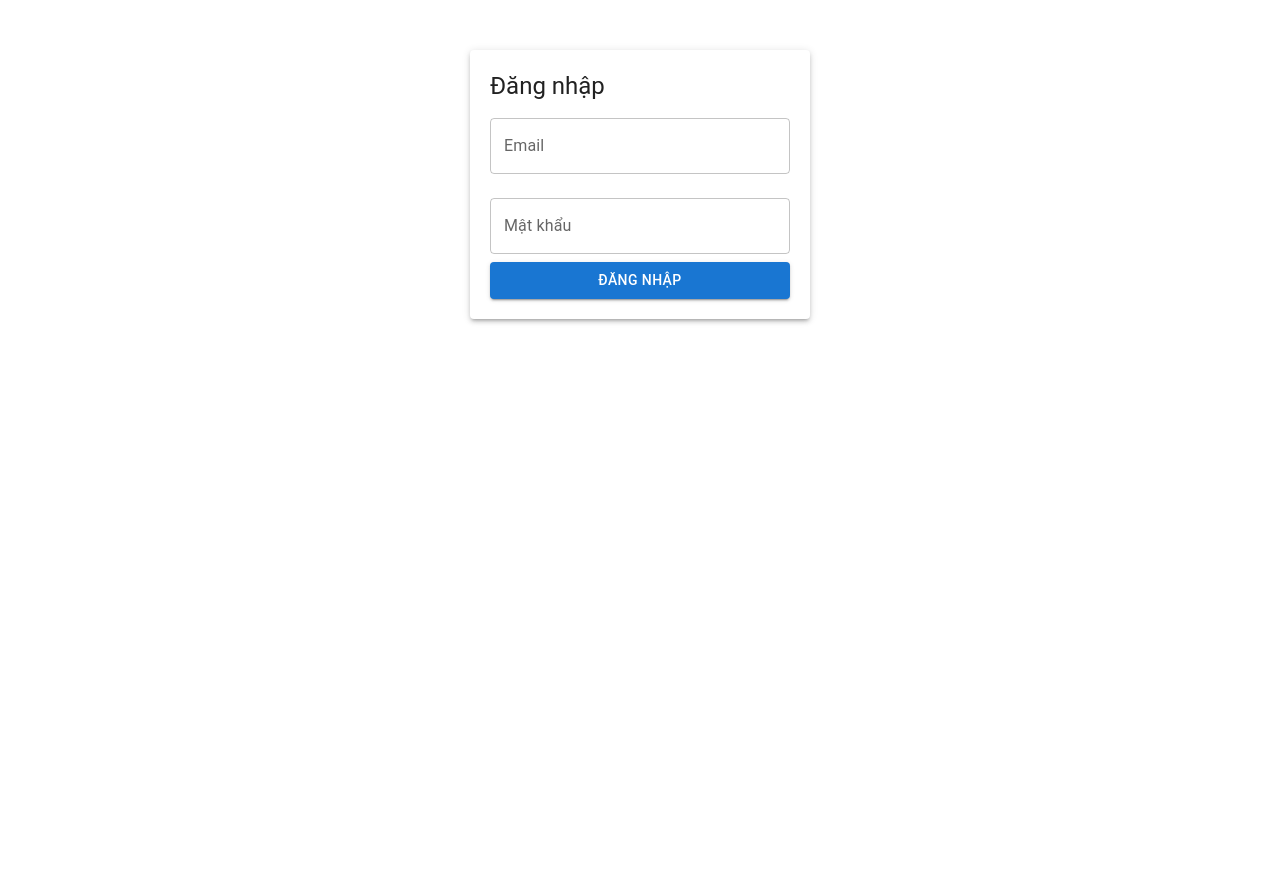
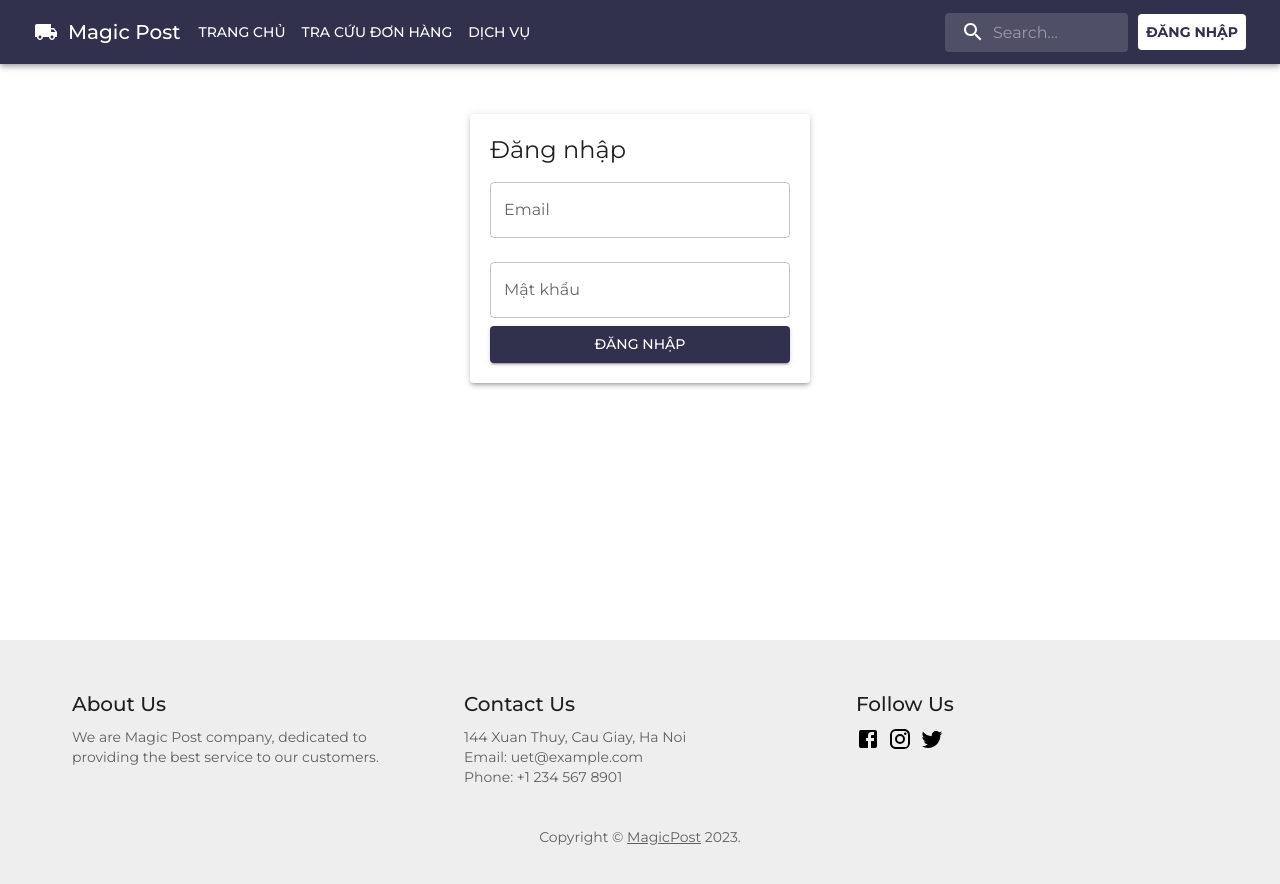
Before and after one commit to hai2k2yt/magic-post-admin, a React (Create React App) app: page /login in a window 1280 px wide. Shown: the top 884 px of the page. Before the commit the page ends 800 px from the top, so only its background shows below. Built offline with nearby package versions, Linux system fonts and the light colour scheme.

Commit message:
change home page and login page

```diff
--- a/src/component/layout/Footer.js
+++ b/src/component/layout/Footer.js
@@ -16,6 +16,7 @@ export default function Footer() {
             ? theme.palette.grey[200]
             : theme.palette.grey[800],
         p: 6,
+
       }}
     >
       <Container maxWidth="lg">
--- a/src/component/layout/Header.js
+++ b/src/component/layout/Header.js
@@ -1,48 +1,45 @@
 import { ThemeProvider } from '@emotion/react';
-import { Box, Typography } from '@mui/material'
+import { Box, Typography, Button } from '@mui/material'
 import { Grid } from '@mui/material'
 import { createTheme } from '@mui/material/styles'
 import { styled } from '@mui/material/styles'
 import Grow from '@mui/material/Grow';
-import React from 'react'
+import React, { useState } from 'react'
 import headerPic from '../../asset/headerPic.svg'
+import deliveryBody from '../../asset/deliveryBody.svg'
+import { FormControl, InputAdornment, OutlinedInput } from '@mui/material';
 const Item = styled(Box)(({ theme }) => ({
   padding: theme.spacing(2),
-  marginTop: theme.spacing(5),
+  marginTop: theme.spacing(10),
   marginBottom: theme.spacing(5),
   marginRight: theme.spacing(5),
-  marginLeft: theme.spacing(5)
+  marginLeft: theme.spacing(5),
+  [theme.breakpoints.up('md')]: {
+    marginLeft: theme.spacing(2),
+    marginRight: theme.spacing(2),
+  },
+  [theme.breakpoints.down('md')]: {
+    marginTop: theme.spacing(3),
+    marginLeft: theme.spacing(3),
+    marginRight: theme.spacing(3),
+  }
 
 }));
+const handleCheckOrderCode = (event) => {
+  {/*xử lý tra cứu đơn hàng tại đây*/ }
+}
 const theme = createTheme({
   typography: {
     "fontFamily": '"Montserrat", "sans-serif"',
     h3: {
-      fontSize: '2rem',
-      '@media (min-width: 680px)': {
-        fontSize: '2.5rem',
-      },
-      '@media (min-width:960px)': {
-        fontSize: '3rem',
-      },
+      fontSize: '2.2rem',
     },
     h5: {
       fontSize: '1rem',
-      '@media (min-width: 680px)': {
-        fontSize: '1.5rem',
-      },
-      '@media (min-width:960px)': {
-        fontSize: '2.5rem',
-      },
+      color: '#31304D'
     },
-    h6: {
-      fontSize: '1rem',
-      '@media (min-width: 680px)': {
-        fontSize: '1.5rem',
-      },
-      '@media (min-width:960px)': {
-        fontSize: '2.5rem',
-      },
+    body2: {
+      fontSize: '0.8rem',
     },
   },
   palette: {
@@ -57,34 +54,86 @@ const theme = createTheme({
     },
     fourth: {
       main: '#F0ECE5',
-    }
+    },
+    fifth: {
+      main: '#8794D8',
+    },
+    sixth: {
+      main: '#5050B3',
+    },
+    seventh: {
+      main: '#344382',
+    },
   }
 });
+theme.typography.h3 = {
+  ...theme.typography.h3,
+  [theme.breakpoints.up('sm')]: {
+    fontSize: '2.2rem',
+  },
+  [theme.breakpoints.up('md')]: {
+    fontSize: '2.5rem',
+  },
+  [theme.breakpoints.up('lg')]: {
+    fontSize: '3rem',
+  },
+}
+theme.typography.body2 = {
+  ...theme.typography.body2,
+  [theme.breakpoints.up('sm')]: {
+    fontSize: '1rem',
+  },
+  [theme.breakpoints.up('md')]: {
+    fontSize: '1.1rem',
+  },
+  [theme.breakpoints.up('lg')]: {
+    fontSize: '1.20rem',
+  },
+}
+theme.typography.h5 = {
+  [theme.breakpoints.up('sm')]: {
+    fontSize: '1rem',
+  },
+  [theme.breakpoints.up('md')]: {
+    fontSize: '1.5rem',
+  },
+  [theme.breakpoints.up('lg')]: {
+    fontSize: '1.75rem',
+  },
+}
 const Header = () => {
   return (
     <ThemeProvider theme={theme}>
-      <Grid container spacing={{ xs: 2, sm: 2, md: 3 }} columns={{ xs: 4, sm: 8, md: 12 }} justifyContent={'center'} alignItems={'center'}>
-        <Grid xs={4} sm={6} md={5}>
+      <Grid container spacing={2} justifyContent={'center'} alignItems={'center'}>
+        <Grid xs={12} sm={12} md={6} lg={5}>
           <Item >
             <Typography variant="h5" align="left" color="primary" fontStyle={'italic'}>
               Magic Post
             </Typography>
-            <Typography variant="h3" fontWeight={700} align="left" color="primary">
+            <Typography variant="h3" fontWeight={700} align="left" color="fifth">
               Nhanh chóng, <br />Chính xác,<br />An toàn, <br />Chuyên nghiệp.
             </Typography>
-            <Typography variant='body2' align="left" color="primary">
+            <Typography variant='body2' color="sixth">
               Kết nối con người, kết nối doanh nghiệp, tổ chức vì một Việt Nam phát triển bằng các giải pháp chuyển phát nhanh, thương mại điện tử, logistics trong nước và quốc tế.
             </Typography>
+            <FormControl fullWidth variant="outlined" sx={{ backgroundColor: '#ffffff', borderRadius: 3}}>
+                <OutlinedInput
+                  sx={{ borderRadius: '16px', backgroundColor: '#ffffff', color: 'primary', margin: 2, fontWeight: 'bold', }}
+                  id="outlined-adornment-amount"
+                  placeholder="Nhập mã để tra cứu bưu gửi"
+                  name="orderCode"
+                  endAdornment={<InputAdornment position="end">
+                    <Button onClick={handleCheckOrderCode} variant='contained' color='fourth' sx={{ borderRadius: '16px', color: 'primary', fontWeight: 'bold', }}>Tra cứu</Button></InputAdornment>}
+                />
+              </FormControl>
           </Item>
         </Grid>
-        <Grid xs={4} sm={6} md={5}>
+        <Grid xs={12} sm={12} md={6} lg={6}>
           <Item>
-            <img src={headerPic} alt="headerPic" />
+            <img src={headerPic} alt="headerPic" sx={{ width: '100%', height: 'auto' }} />
           </Item>
         </Grid>
-
       </Grid>
-
     </ThemeProvider>
 
   )
--- a/src/component/layout/MainNavbar.js
+++ b/src/component/layout/MainNavbar.js
@@ -5,7 +5,7 @@ import React, { useState } from "react";
 import { LocalShipping } from "@mui/icons-material";
 import MenuIcon from '@mui/icons-material/Menu';
 import IconButton from '@mui/material/IconButton';
-import Link from '@mui/material/Link';
+import { useNavigate } from 'react-router-dom';
 const StyledToolbar = styled(Toolbar)({
     display: "flex",
     justifyContent: "space-between",
@@ -64,9 +64,11 @@ const Logo = styled(Box)(({ theme }) => ({
 }));
 
 const MainNavbar = () => {
+
     const [anchorElNav, setAnchorElNav] = React.useState(null);
     const [anchorElUser, setAnchorElUser] = React.useState(null);
     const pages = ["Trang chủ", "Tra cứu đơn hàng", "Dịch vụ"];
+    const page2 = ["Trang chủ", "Tra cứu đơn hàng", "Dịch vụ", "Đăng nhập"];
     const handleOpenNavMenu = (event) => {
         setAnchorElNav(event.currentTarget);
     };
@@ -82,6 +84,10 @@ const MainNavbar = () => {
         setAnchorElUser(null);
     };
     const [open, setOpen] = useState(false);
+    const navigate = useNavigate();
+    const handleLogin = () => {
+        navigate('/login');
+    }
     return (
         <AppBar position="static">
             <StyledToolbar>
@@ -91,6 +97,7 @@ const MainNavbar = () => {
                         Magic Post
                     </Typography>
                 </Logo>
+
                 <Box sx={{ flexGrow: 1, display: { xs: 'none', md: 'flex' } }}>
                     {pages.map((page) => (
                         <Button
@@ -102,6 +109,7 @@ const MainNavbar = () => {
                         </Button>
                     ))}
                 </Box>
+
                 <Box sx={{ flexGrow: 1, display: { xs: 'flex', md: 'none' } }}>
                     <IconButton
                         size="large"
@@ -113,6 +121,7 @@ const MainNavbar = () => {
                     >
                         <MenuIcon />
                     </IconButton>
+
                     <Menu
                         id="menu-appbar"
                         anchorEl={anchorElNav}
@@ -131,15 +140,16 @@ const MainNavbar = () => {
                             display: { xs: 'block', md: 'none' },
                         }}
                     >
-                        {pages.map((page) => (
-                            <MenuItem key={page} onClick={handleCloseNavMenu}>
-                                <Typography textAlign="center">{page}</Typography>
+                        {page2.map((page2) => (
+                            <MenuItem key={page2} onClick={handleCloseNavMenu} sx={{ my: 1, }}>
+                                <Typography textAlign="center">{page2}</Typography>
                             </MenuItem>
 
                         ))}
 
                     </Menu>
                 </Box>
+
                 <SearchBar>
                     <SearchIconWrapper>
                         <SearchIcon />
@@ -150,20 +160,20 @@ const MainNavbar = () => {
                     />
                 </SearchBar>
 
-
                 <Button
-                    onClick={handleCloseNavMenu}
+                    onClick={handleLogin}
                     sx={{
                         background: 'white',
                         color: '#31304D',
                         fontWeight: 'bold',
                         display: 'block',
                         margin: "0 10px",
-                        display: "xs: 'none'"
+                        display: { lg: 'block', md: 'block', xs: 'none', sm: 'none' }
                     }}
                 >
                     Đăng nhập
                 </Button>
+
 
             </StyledToolbar>
 
--- a/src/page/Home.js
+++ b/src/page/Home.js
@@ -1,7 +1,6 @@
 import * as React from 'react';
 import MainNavbar from '../component/layout/MainNavbar';
 import Header from '../component/layout/Header';
-import Body from '../component/layout/Body'
 import { ThemeProvider, createTheme } from '@mui/material/styles';
 import '../index.css'
 import Footer from '../component/layout/Footer';
@@ -24,13 +23,13 @@ export default function Home() {
     })
     return (
         <>
-        <ThemeProvider theme={theme}>
-
+            <ThemeProvider theme={theme}>
+                <div style={{minHeight: '80vh',}}>
                 <MainNavbar />
                 <Header />
-                <Body />
+                </div>
                 <Footer />
-        </ThemeProvider>
+            </ThemeProvider>
         </>
     );
 }
--- a/src/page/auth/Login.js
+++ b/src/page/auth/Login.js
@@ -1,7 +1,25 @@
 import React, { useState } from 'react';
-import { TextField, Button, Paper, Typography } from '@mui/material';
+import { createTheme } from '@mui/material/styles';
+import { TextField, Button, Paper, Typography, ThemeProvider } from '@mui/material';
+import MainNavbar from '../../component/layout/MainNavbar';
+import Footer from '../../component/layout/Footer';
 
 const Login = () => {
+    const theme = createTheme({
+        typography: {
+            "fontFamily": '"Montserrat", "sans-serif"',
+        },
+        palette: {
+            primary: {
+                main: '#161A30',
+            },
+            secondary: {
+                main: '#31304D',
+            },
+            third: '#B6BBC4'
+        }
+
+    })
     const [email, setEmail] = useState('');
     const [password, setPassword] = useState('');
 
@@ -10,7 +28,10 @@ const Login = () => {
     };
 
     return (
-        <Paper elevation={3} style={{ padding: '20px', maxWidth: '300px', margin: 'auto', marginTop: '50px' }}>
+        <ThemeProvider theme={theme} >
+            <div style={{minHeight: '80vh',}}>
+            <MainNavbar />
+            <Paper elevation={3} style={{ padding: '20px', maxWidth: '300px', margin: 'auto', marginTop: '50px', position: 'sticky' }}>
                 <Typography variant="h5">Đăng nhập</Typography>
                 <TextField
                     label="Email"
@@ -29,12 +50,14 @@ const Login = () => {
                     value={password}
                     onChange={(e) => setPassword(e.target.value)}
                 />
-            <Button variant="contained" color="primary" fullWidth onClick={handleLogin}>
+                <Button variant="contained" color="secondary" fullWidth onClick={handleLogin}>
                     Đăng nhập
                 </Button>
 
             </Paper>
-
+            </div>
+            <Footer />
+        </ThemeProvider >
     );
 };
 
```
Also changed, not shown: src/asset/deliveryBody.svg (added), src/asset/headerPic.svg. Lines whose indentation alone changed are shown as unchanged.
